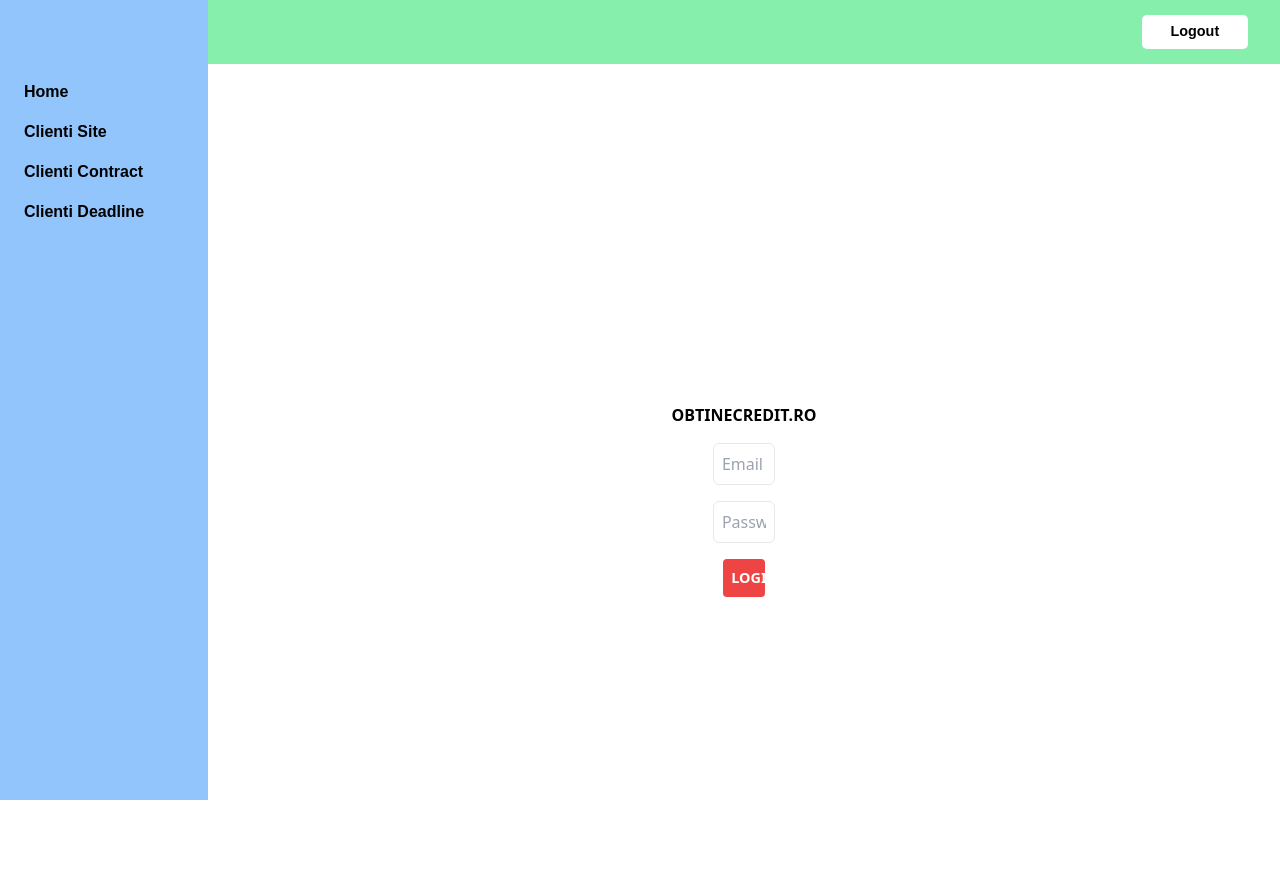
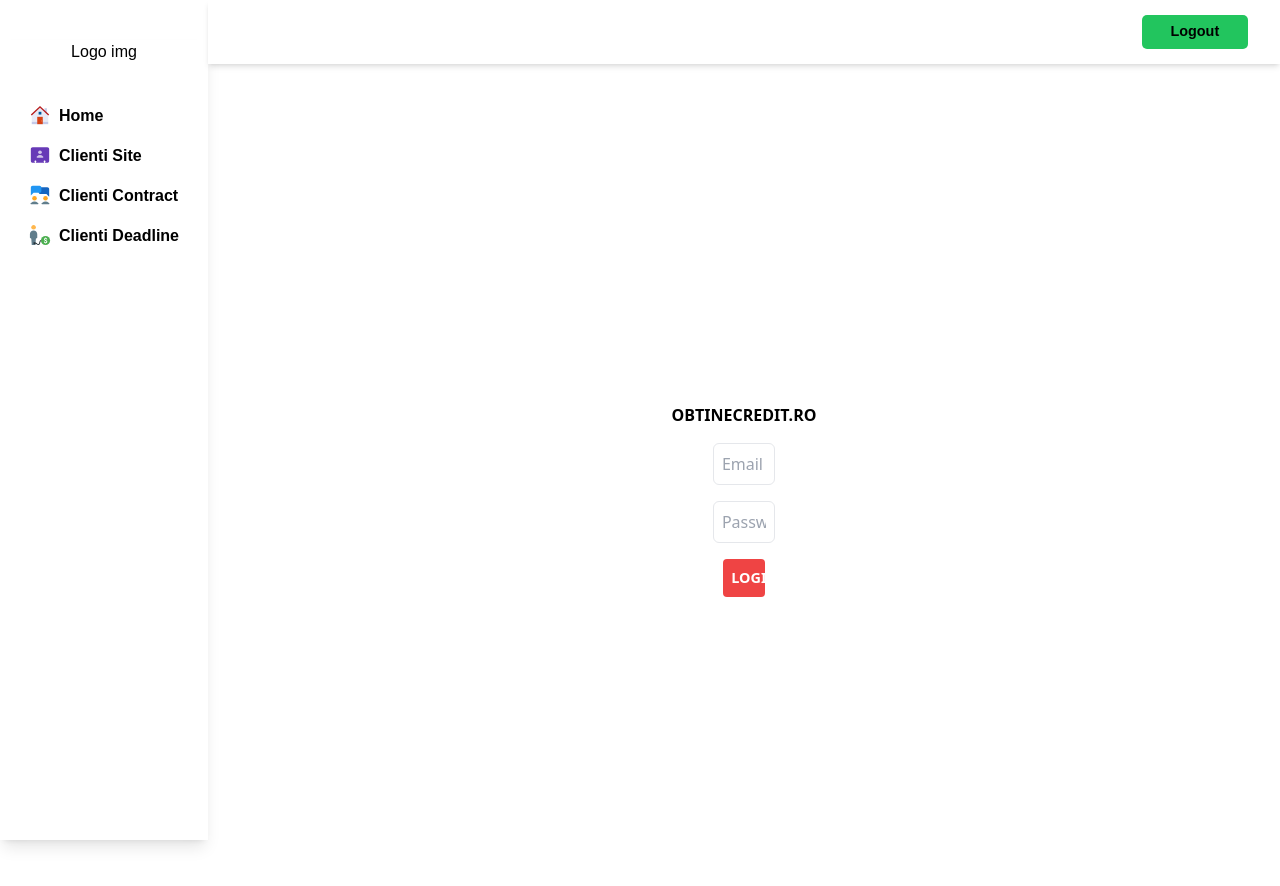
Before and after one commit to dexterR35/adminCredit, a React (Vite) app: page /login in a window 1280 px wide. Shown: the top 886 px of the page. Built offline with nearby package versions, Linux system fonts and the light colour scheme; no server answers.

Commit message:
update ui

```diff
--- a/package.json
+++ b/package.json
@@ -16,6 +16,7 @@
     "react-cookie": "^7.0.1",
     "react-dom": "^18.2.0",
     "react-dotenv": "^0.1.3",
+    "react-icons": "^5.0.1",
     "react-modal": "^3.16.1",
     "react-router-dom": "^6.21.3",
     "react-simple-image-viewer": "^1.2.2",
--- a/src/components/AsideMenu.jsx
+++ b/src/components/AsideMenu.jsx
@@ -1,21 +1,23 @@
 import React from 'react';
 import { Link } from 'react-router-dom';
-
+import { FcHome, FcBusinessContact, FcCollaboration, FcDebt } from "react-icons/fc";
 function AsideMenu() {
 
     const links = [
-        { path: "/", label: "Home" },
-        { path: "/customers", label: "Clienti Site" },
-        { path: "/contractUsers", label: "Clienti Contract" },
-        { path: "/services", label: "Clienti Deadline" },
+        { path: "/", label: "Home", icon: <FcHome size={22} /> },
+        { path: "/customers", label: "Clienti Site", icon: <FcBusinessContact size={22} /> },
+        { path: "/contractUsers", label: "Clienti Contract", icon: <FcCollaboration size={22} /> },
+        { path: "/services", label: "Clienti Deadline", icon: <FcDebt size={22} /> },
     ];
 
     return (
-        <aside className='h-screen bg-blue-300 w-52'>
-            <nav className='h-[60%] mt-20 ml-6'>
+        <aside className='h-screen bg-white shadow-lg w-52 flex flex-col items-center justify-start mt-10'>
+            <h3>Logo img</h3>
+            <nav className='h-[60%] mt-10'>
                 <ul className='flex flex-col space-y-4 text-md font-bold capitalize'>
                     {links.map((link, index) => (
-                        <li key={index}>
+                        <li key={index} className='flex flex-row space-x-2 items-start justify-start'>
+                            {link.icon}
                             <Link to={link.path}>{link.label}</Link>
                         </li>
                     ))}
--- a/src/components/HeaderUser.jsx
+++ b/src/components/HeaderUser.jsx
@@ -6,8 +6,8 @@
 
 const HeaderUser = () => {
   return (
-    <div className="h-16 bg-green-300 w-full flex justify-between flex-row-reverse items-center px-8 mb-5">
-      <button onClick={handleLogout}>Logout</button>
+    <div className="h-16 bg-white shadow-md w-full flex justify-between flex-row-reverse items-center px-8 mb-5">
+      <button onClick={handleLogout} className="bg-green-500 text-whit">Logout</button>
 
     </div>
   );
--- a/src/components/UserData/ContractPage.jsx
+++ b/src/components/UserData/ContractPage.jsx
@@ -41,7 +41,7 @@
         <div className='mx-auto'>
             <h2 className='text-start'>Contract Clienti</h2>
             <div className='text-end mb-4'>filters, search</div>
-            <div className='flex flex-wrap gap-x-4 mx-auto'>
+            <div className='grid grid-cols-1 gap-6 lg:grid-cols-3 mb-6'>
                 {contracts.map((contract) => (
                     <div key={contract.id} className="border border-gray-200 shadow-sm w-[16em] p-2 mb-4 rounded-md relative">
                         <p className='relative text-[10px] text-gray-500 mb-2'>ID / Contract / {contract.id}</p>
```
Also changed, not shown: 1 other file (tests, documents, lock files or other folders).
